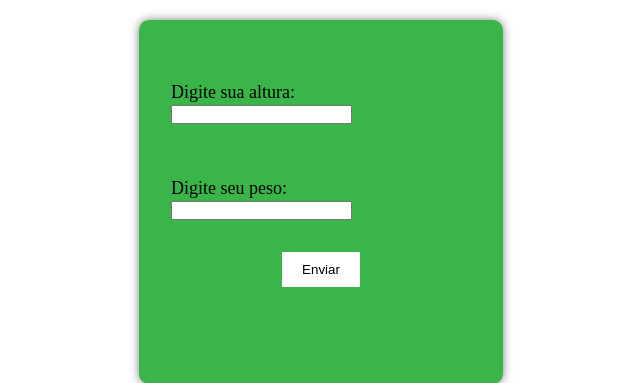
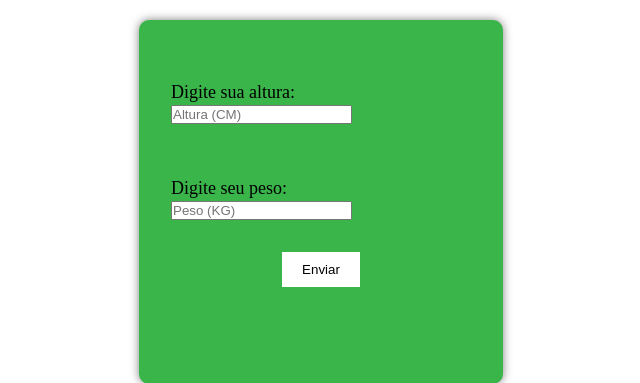
Before and after one commit to matheuzinhoferreira/Mesa-Oakley, a Flask app: page /calculadora in a window 1280 px wide. Shown: the part 429-812 px from the top of the page, without its empty margins (293-933 px from the left). Run offline with Flask 3, Linux system fonts and the light colour scheme.

Commit message:
update calculadora html

```diff
--- a/templates/calculadora.html
+++ b/templates/calculadora.html
@@ -29,14 +29,14 @@
         <form class="calculadora" action="/imc" method="post">
             <div class="div1">
                 <label for="altura">Digite sua altura:</label>
-                <input type="number" id="altura" name="altura" required>
+                <input type="number" id="altura" name="altura" placeholder="Altura (CM)" required>
             </div>
             <br>
             <br>
             <br>
             <div class="div2">
                 <label for="peso">Digite seu peso:</label>
-                <input type="number" id="peso" name="peso" required>
+                <input type="number" id="peso" name="peso" placeholder="Peso (KG)" required>
             </div>
             <div class="bott">
                 <button class="botao" type="submit">Enviar</button>
```
